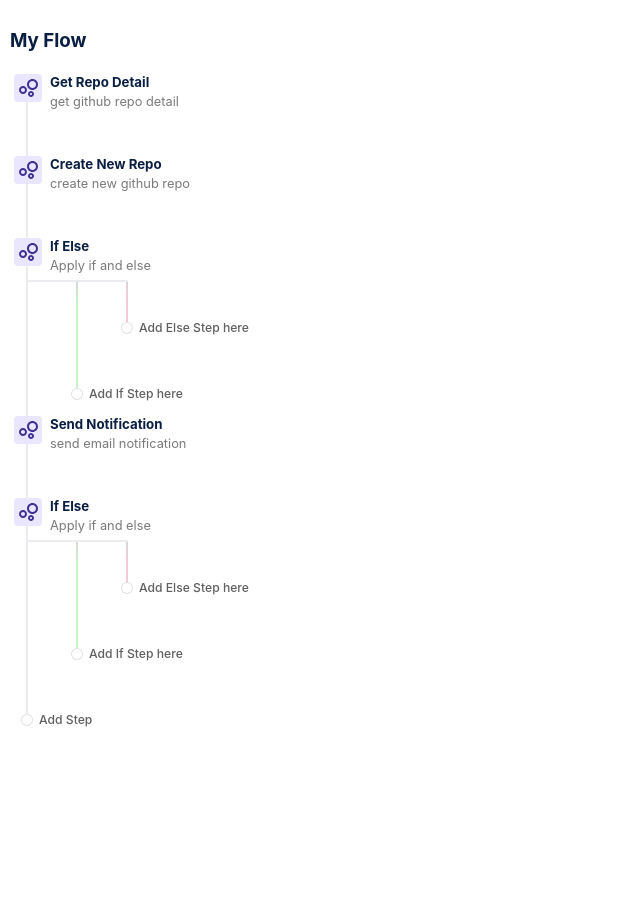
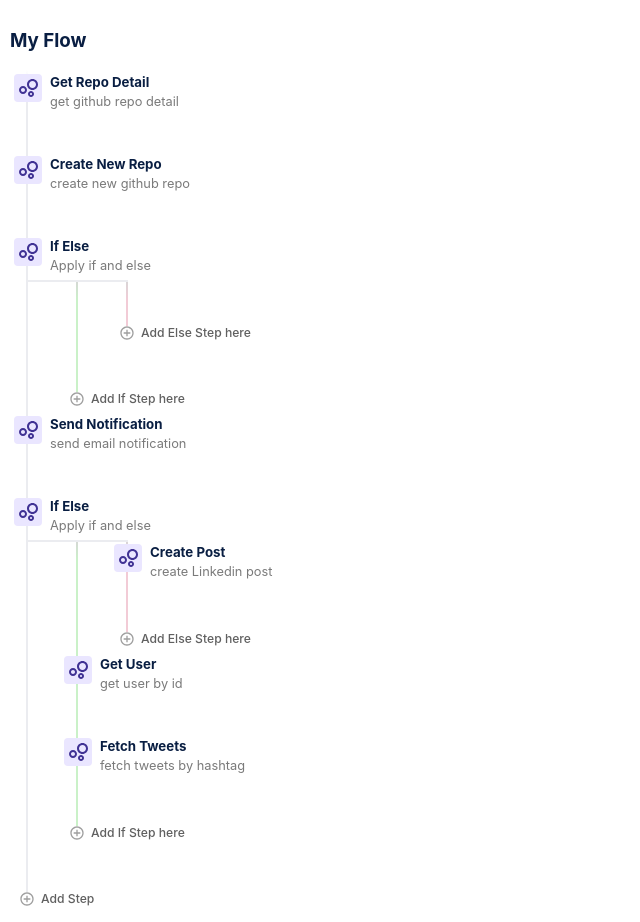
Before and after one commit to pradeep-mishra/flow-tree, a React (Vite) app: page / in a window 1280 px wide. Shown: the whole page, without its empty margins (0-640 px from the left). Before the commit the page ends 800 px from the top, so only its background shows below. Built offline with nearby package versions, Linux system fonts and the light colour scheme.

Commit message:
add step button style changed

```diff
--- a/src/Components.css
+++ b/src/Components.css
@@ -81,10 +81,11 @@
   cursor: pointer;
 }
 .add-step-btn {
-  border-radius: 3px;
-  width: 12px;
-  height: 12px;
-  margin-left: 7px;
+  width: 16px;
+  height: 16px;
+  margin-left: 5px;
+  margin-top: 9px;
+  color: #9f9f9f;
 }
 
 .add-step-btn-ctn {
@@ -96,18 +97,6 @@
   z-index: 3;
 }
 
-.add-step-btn-ctn::before {
-  border-radius: 50%;
-  background-color: rgb(255, 255, 255);
-  width: 10px;
-  height: 10px;
-  left: 50%;
-  top: 50%;
-  z-index: 3;
-  transform: translate(-50%, -50%);
-  content: '';
-  position: absolute;
-}
 .add-step-wrapper {
   color: rgb(96, 96, 96);
   background: transparent none repeat scroll 0% 0%;
@@ -115,7 +104,7 @@
   position: relative;
 }
 .add-step-btn-text {
-  margin-top: -2px;
+  margin-top: 9px;
   margin-left: 6px;
   font-size: 0.76em;
   font-weight: 500;
--- a/src/components/AddStepButton.jsx
+++ b/src/components/AddStepButton.jsx
@@ -1,4 +1,5 @@
 import React from 'react';
+import { MdAddCircleOutline } from 'react-icons/md';
 
 const AddStepButton = ({ hideByDefault, position, setSteps, title }) => {
   const addNewStep = () => {
@@ -11,7 +12,7 @@ const AddStepButton = ({ hideByDefault, position, setSteps, title }) => {
       <div className='add-step-wrapper'>
         <div>
           <div className='add-step-btn'>
-            <div className='add-step-btn-ctn'></div>
+            <MdAddCircleOutline />
           </div>
         </div>
         <div className='add-step-btn-text'>{title ?? 'Add Step'}</div>
--- a/src/sample/flow1.json
+++ b/src/sample/flow1.json
@@ -40,8 +40,25 @@
       "title": "If Else",
       "desc": "Apply if and else",
       "icon": "bubble",
-      "if": [],
-      "else": []
+      "if": [
+        {
+          "id": "1231",
+          "title": "Get User",
+          "desc": "get user by id"
+        },
+        {
+          "id": "1241",
+          "title": "Fetch Tweets",
+          "desc": "fetch tweets by hashtag"
+        }
+      ],
+      "else": [
+        {
+          "id": "1232",
+          "title": "Create Post",
+          "desc": "create Linkedin post"
+        }
+      ]
     }
   ]
 }
```
Also changed, not shown: public/ss1.png.
